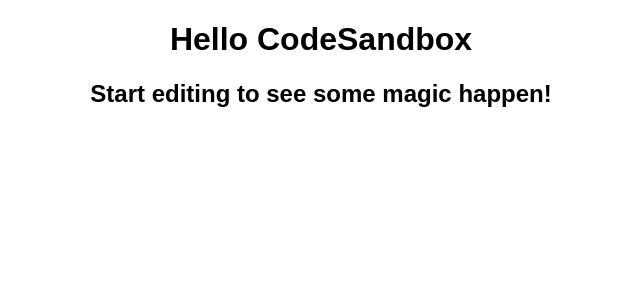
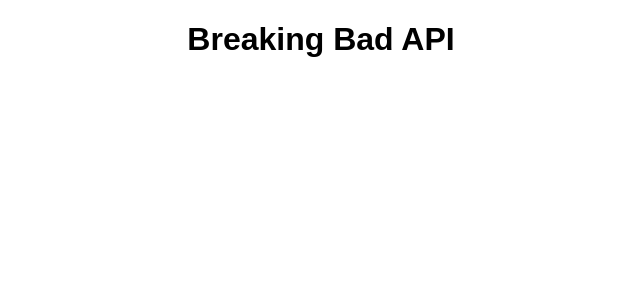
Before and after one commit to atssini23/BreakingBadAPI, a React (Create React App) app: page / in a window 1280 px wide. Shown: the top 300 px of the page, without its empty margins (319-959 px from the left). Built offline with nearby package versions, Linux system fonts and the light colour scheme.

Commit message:
project name

```diff
--- a/src/App.js
+++ b/src/App.js
@@ -4,8 +4,7 @@
 export default function App() {
   return (
     <div className="App">
-      <h1>Hello CodeSandbox</h1>
-      <h2>Start editing to see some magic happen!</h2>
+      <h1>Breaking Bad API</h1>
     </div>
   );
 }
```
